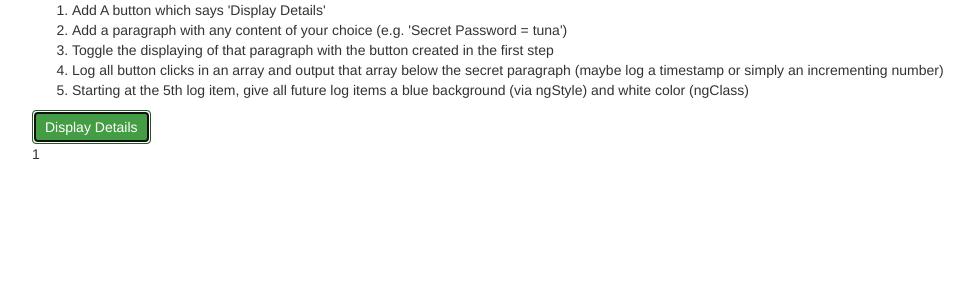
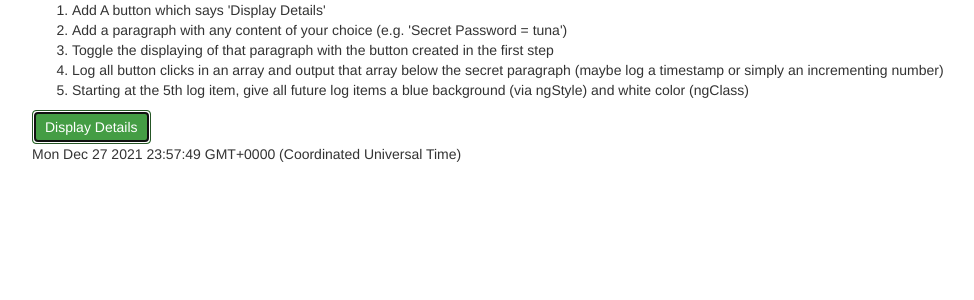
Before and after one commit to FCingel/angular-the-complete-guide-udemy, an Angular app: page / in a window 1280 px wide. Both pictures are taken after a click on the button "Display Details". Shown: the top 300 px of the page, without its empty margins (38-1012 px from the left). Built offline with nearby package versions, Linux system fonts and the light colour scheme.

Commit message:
Assignment 3 ngFor index example

```diff
--- a/projects/assignment-03-practicing-directives/src/app/app.component.html
+++ b/projects/assignment-03-practicing-directives/src/app/app.component.html
@@ -11,10 +11,16 @@
 
       <button class="btn btn-success" (click)="togglePara()">Display Details</button>
       <p *ngIf="displayPara">Don't delete me!</p>
-      <p
+      <!-- <p
         *ngFor="let num of numClicks"
         [ngStyle]="{backgroundColor: setBackground(num)}"
         [ngClass]="{'white-para': num >= 5}">
+        {{ num }}
+      </p> -->
+      <p
+        *ngFor="let num of numClicks; let i = index"
+        [ngStyle]="{backgroundColor: setBackground(i)}"
+        [ngClass]="{'white-para': i >= 4}">
         {{ num }}
       </p>
     </div>
--- a/projects/assignment-03-practicing-directives/src/app/app.component.ts
+++ b/projects/assignment-03-practicing-directives/src/app/app.component.ts
@@ -7,16 +7,19 @@ import { Component } from '@angular/core';
 })
 export class AppComponent {
   displayPara = true;
-  numClicks: number[] = [];
-  increment = 1;
+  // numClicks: number[] = [];
+  numClicks: Date[] = [];
+  // increment = 1;
 
   togglePara() {
     this.displayPara = !this.displayPara;
-    this.numClicks.push(this.increment);
-    this.increment++;
+    // this.numClicks.push(this.increment);
+    // this.increment++;
+    this.numClicks.push(new Date);
   }
 
   setBackground(num: number) {
-    return num >= 5 ? 'darkblue' : 'transparent';
+    // return num >= 5 ? 'darkblue' : 'transparent';
+    return num >= 4 ? 'darkblue' : 'transparent';
   }
 }
```
